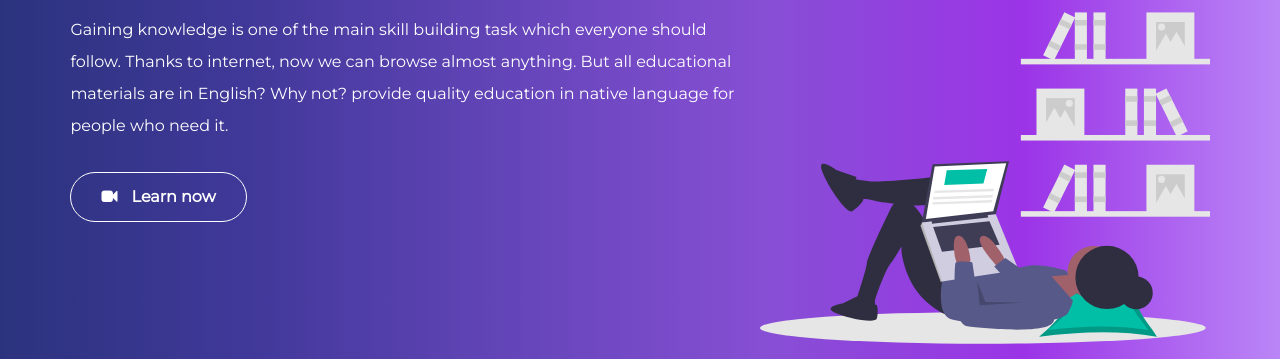
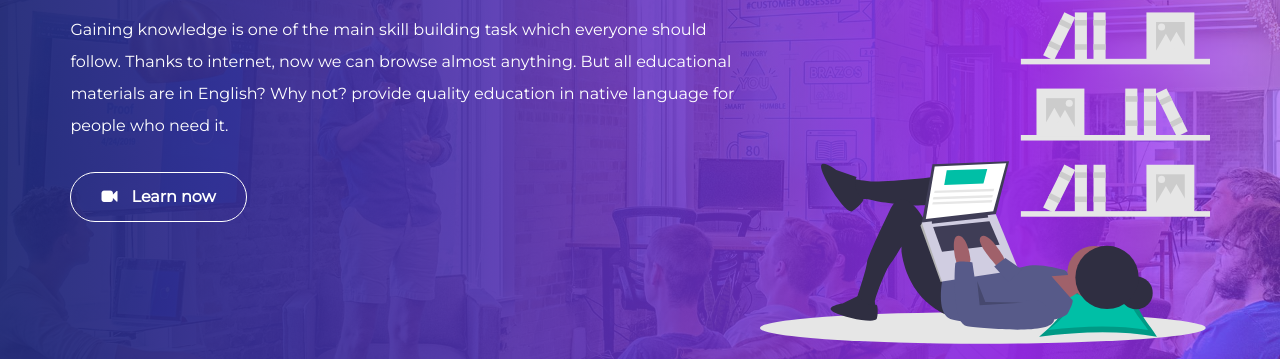
Before and after one commit to amarnathvk/mylandingpage, a plain HTML site: page index.html in a window 1280 px wide. Shown: the part 207-566 px from the top of the page. Drawn offline with Linux system fonts and the light colour scheme; the site is published under a folder, as on GitHub Pages, so addresses that start at the root find nothing.

Commit message:
Update style.css

```diff
--- a/style.css
+++ b/style.css
@@ -46,7 +46,7 @@ header >button:hover{
 }
                   /* content*/
 .wrapper{
-  background: url(/images/hero-bg-1.jpg) no-repeat center center/cover;
+  background: url(./images/hero-bg-1.jpg) no-repeat center center/cover;
   width: 100%;
   display: block;
   position: relative;
```
